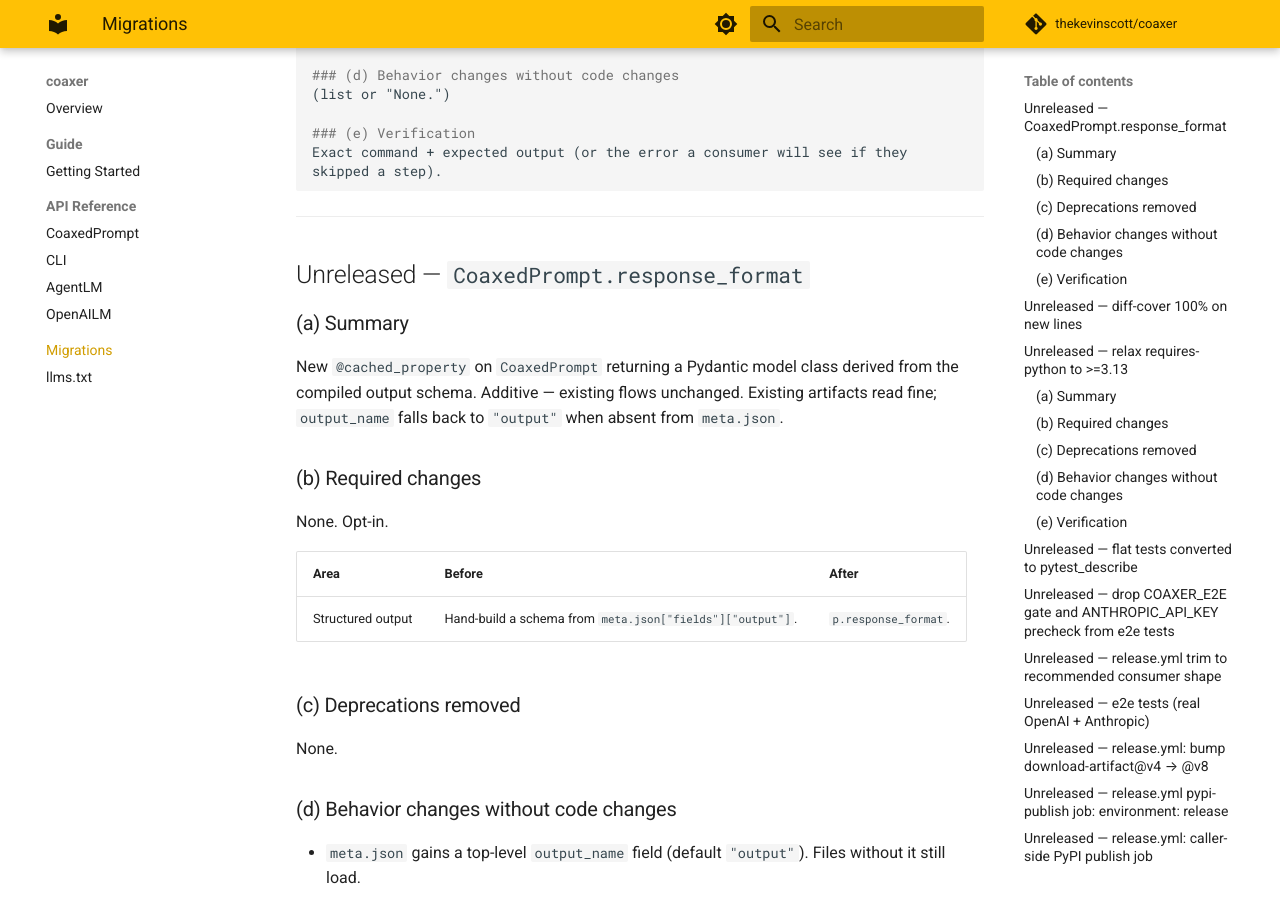
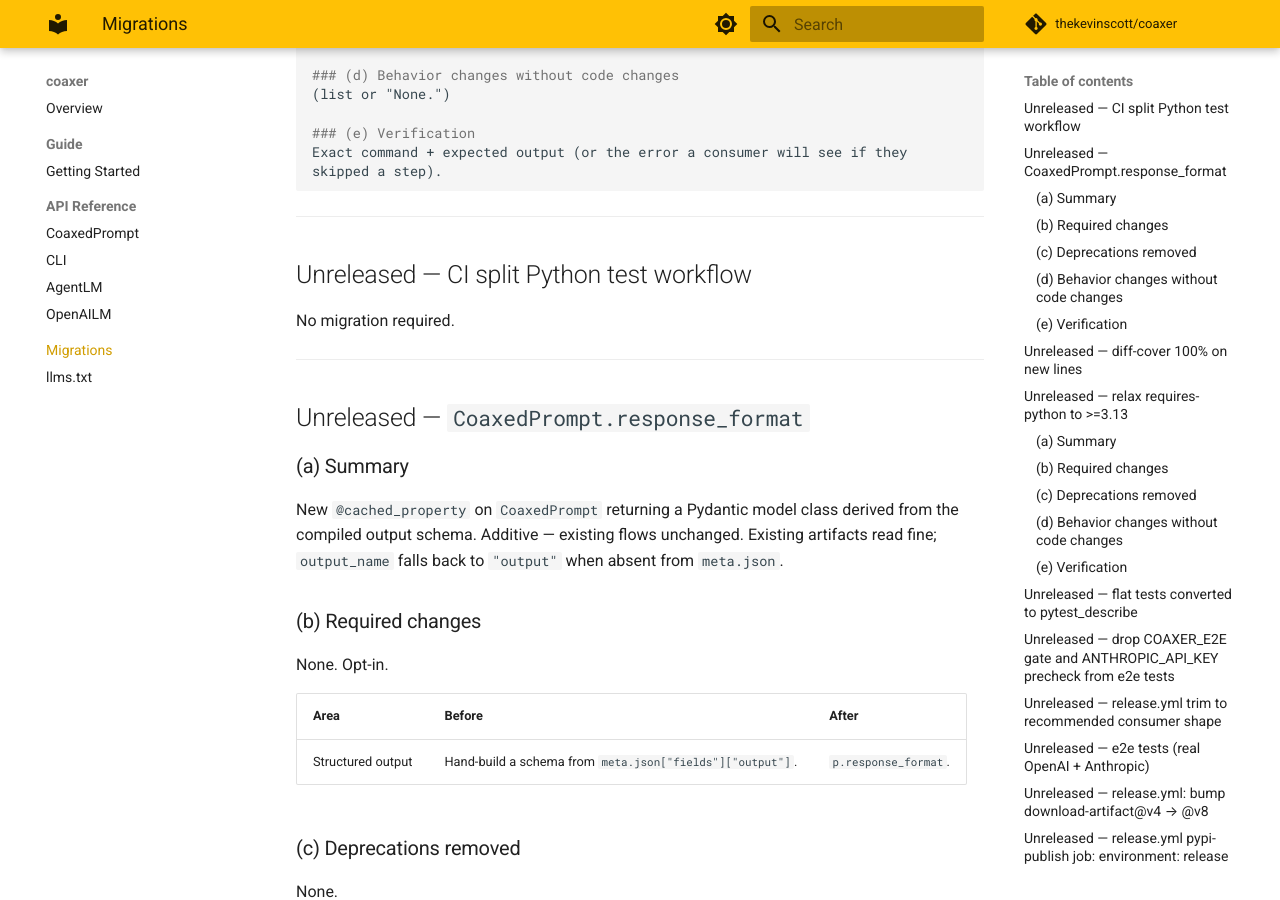
Before and after one commit to thekevinscott/coaxer, an MkDocs documentation site: the page built from docs/migrations.md, in a window 1280 px wide and 900 px high, scrolled down 528 px. Built offline with MkDocs 1.6.1 and Material for MkDocs 9.7.7, drawn with Linux system fonts in a browser that asks for light colours; comment, search, counter and statistics services are not loaded.

Commit message:
chore(ci): split Python test workflow into Test Unit / Test Integration / Coverage (#69)
Replaces the single Python `Test` workflow with three focused checks (Test Unit, Test Integration, Coverage) so a red status identifies the failing ring without opening logs. Mirrors the JS-side structure tracked in #57. Closes #68.

release: patch

````diff
--- a/MIGRATIONS.md
+++ b/MIGRATIONS.md
@@ -30,6 +30,12 @@
 Exact command + expected output (or the error a consumer will see if they
 skipped a step).
 ```
+
+---
+
+## Unreleased — CI split Python test workflow
+
+No migration required.
 
 ---
 
--- a/coaxer/__init__.py
+++ b/coaxer/__init__.py
@@ -1,4 +1,6 @@
 """Label examples, derive prompts.
+
+Evals-first prompt optimization.
 
 Compile a label folder into a reusable prompt::
 
````
Also changed, not shown: CHANGELOG.md (+3 -0 lines), 4 other files.
